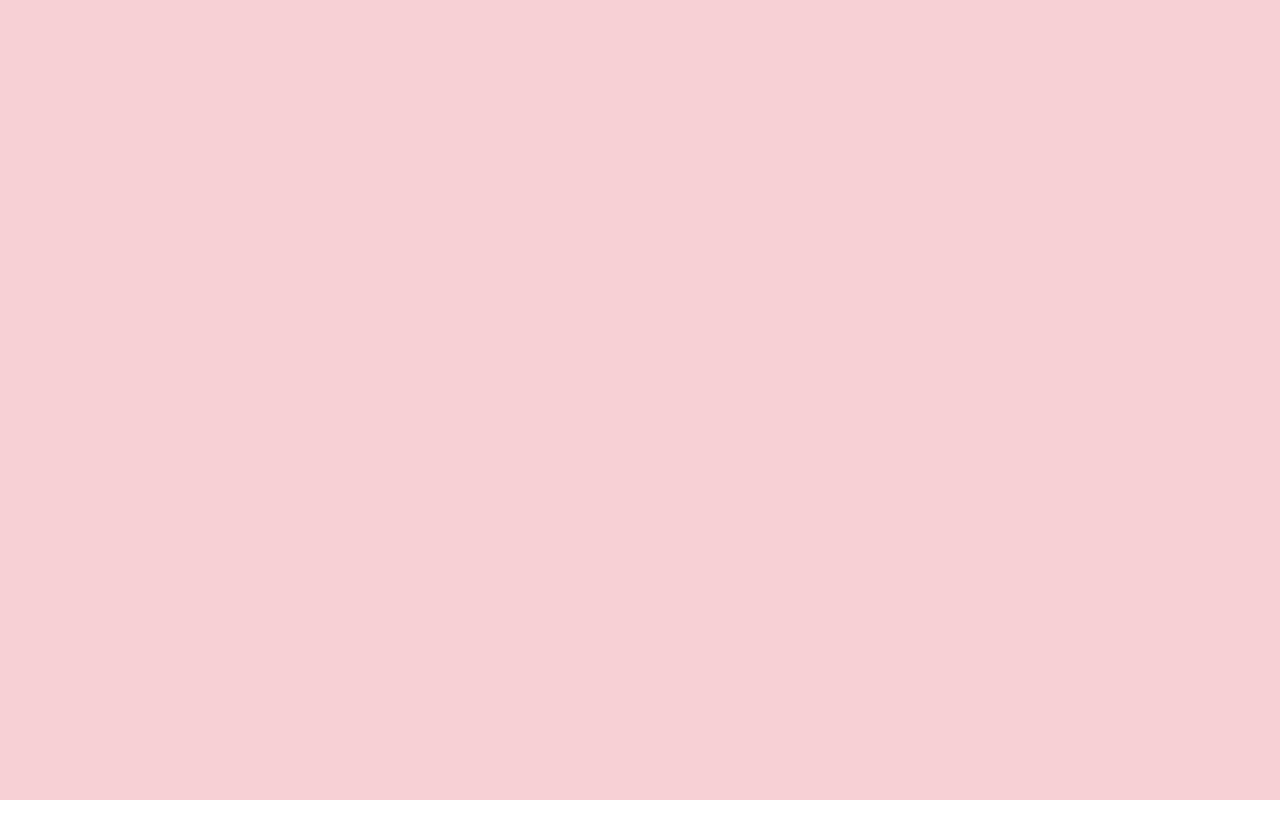
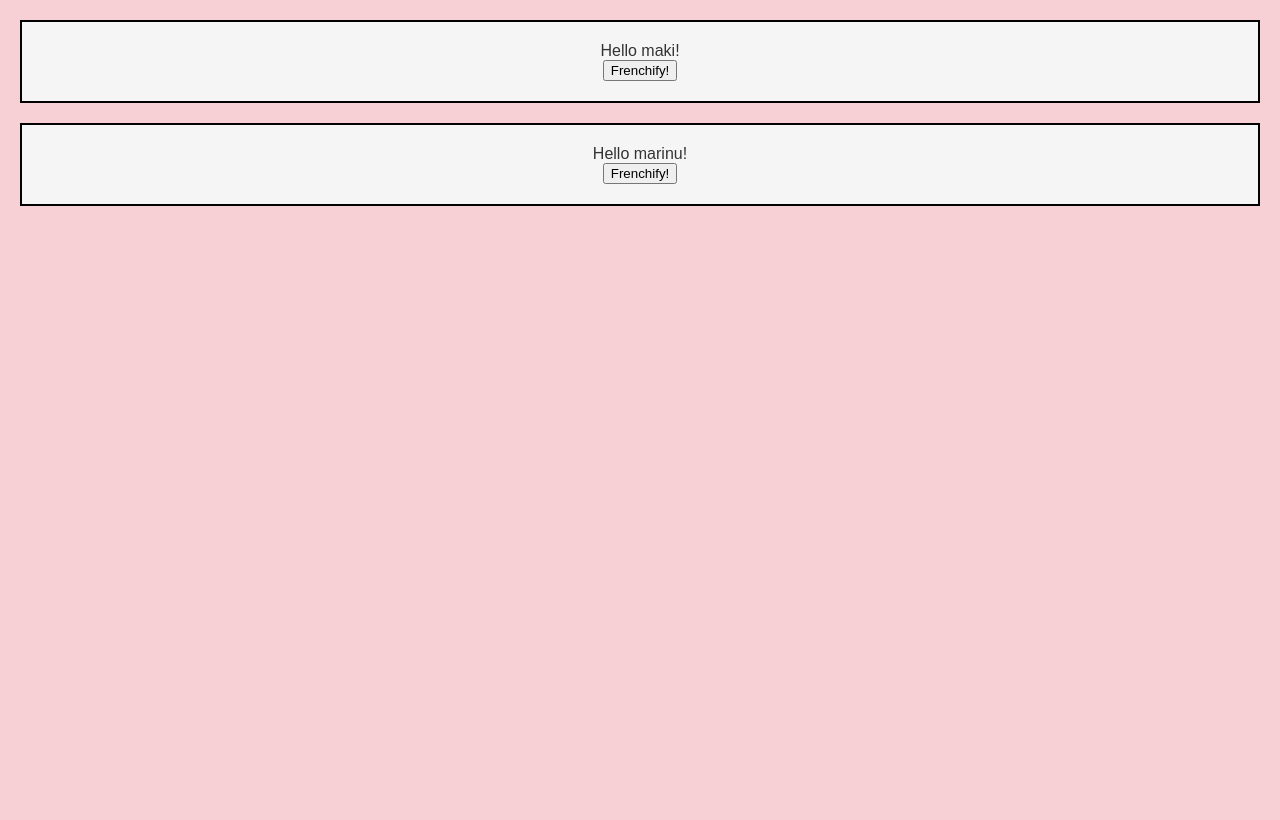
Before and after one commit to risamaki/pomomaki, a React (Create React App) app: page / in a window 1280 px wide. Built offline with nearby package versions, Linux system fonts and the light colour scheme.

Commit message:
Working though react tutorial (https://medium.com/@diamondgfx/learning-react-with-create-react-app-part-2-3ad99f38b48d)

```diff
--- a/public/index.html
+++ b/public/index.html
@@ -19,7 +19,7 @@
       work correctly both with client-side routing and a non-root public URL.
       Learn how to configure a non-root public URL by running `npm run build`.
     -->
-    <title>React App</title>
+    <title>Pomomaki</title>
   </head>
   <body>
     <noscript>
--- a/src/App.css
+++ b/src/App.css
@@ -1,10 +1,4 @@
 html, body, #root{
   height:100%;
+  background-color: #F7D0D5;
 }
-
-.App {
-  text-align: center;
-  background-color: #F7D0D5;
-  height: 100%;
-  margin: 0;
-}
--- a/src/App.js
+++ b/src/App.js
@@ -1,14 +1,26 @@
-import React, { Component } from 'react';
-import logo from './logo.svg';
+import React from 'react';
 import './App.css';
+import Pomomaki from './Pomomaki'
 
-class App extends Component {
-  render() {
-    return (
-      <div className="App">
-      </div>
-    );
-  }
-}
+// class App extends Component {
+//   render() {
+//     return (
+//       <div className="App">
+//       </div>
+//     );
+//   }
+// }
+
+// App Component should remain a littlel more specialized and exist really
+// only to contain our application itself
+
+const App = () => {
+  return (
+    <div className="App">
+      <Pomomaki name="maki"/>
+      <Pomomaki name="marinu"/>
+    </div>
+  );
+};
 
 export default App;
--- /dev/null
+++ b/src/Pomomaki.css
@@ -0,0 +1,8 @@
+.Pomomaki {
+  border: 2px solid black;
+  text-align: center;
+  background: #f5f5f5;
+  color: #333;
+  margin: 20px;
+  padding: 20px;
+}
--- /dev/null
+++ b/src/Pomomaki.js
@@ -0,0 +1,34 @@
+import React, { Component } from 'react';
+import './Pomomaki.css'
+
+class Pomomaki extends Component {
+
+    constructor(props) {
+        super(props);
+        this.state = { greeting: 'Hello'};
+        // in ES2016 for classes with react Componenets:
+        // any events that need to acess any internal object details needs to be
+        // explicitly bound to that instance of the component
+        // ie. this.frencify doesnt know what "this" refers to in this.setState
+        // this line says "any time you see a reference to this inside of the
+        // frenchify function, specfically refer to ME"
+        this.frenchify = this.frenchify.bind(this);
+    };
+
+    render() {
+        return (
+            <div className="Pomomaki"> {this.state.greeting} {this.props.name}!
+                <br/>
+                <button onClick={this.frenchify}> Frenchify! </button>
+            </div>
+        );
+    };
+
+    frenchify() {
+        // any state changes NEED to happen via the this.setState function
+        // you cannot modifty the state object inside of a class directly
+        this.setState({greeting : 'Bonjour'});
+    }
+};
+
+export default Pomomaki;
```
Also changed, not shown: src/logo.svg (deleted).
